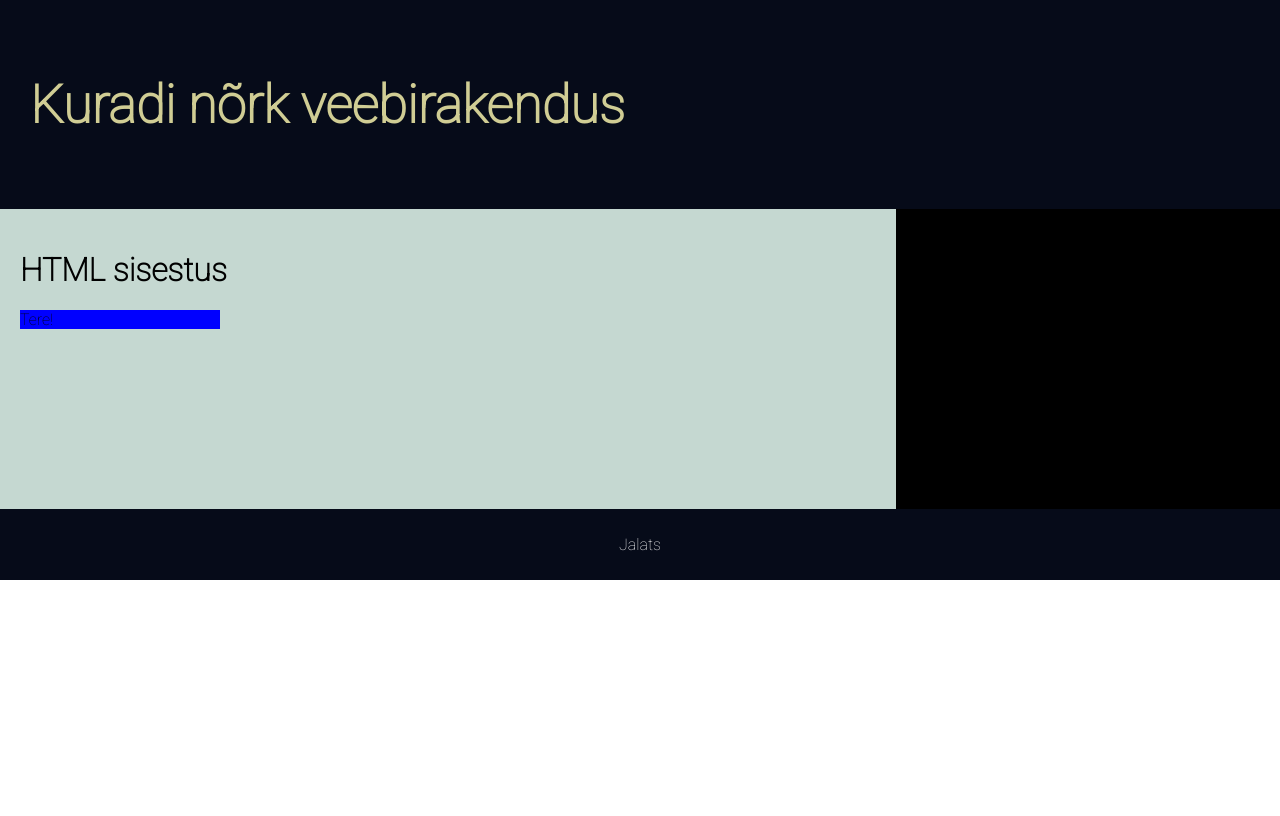
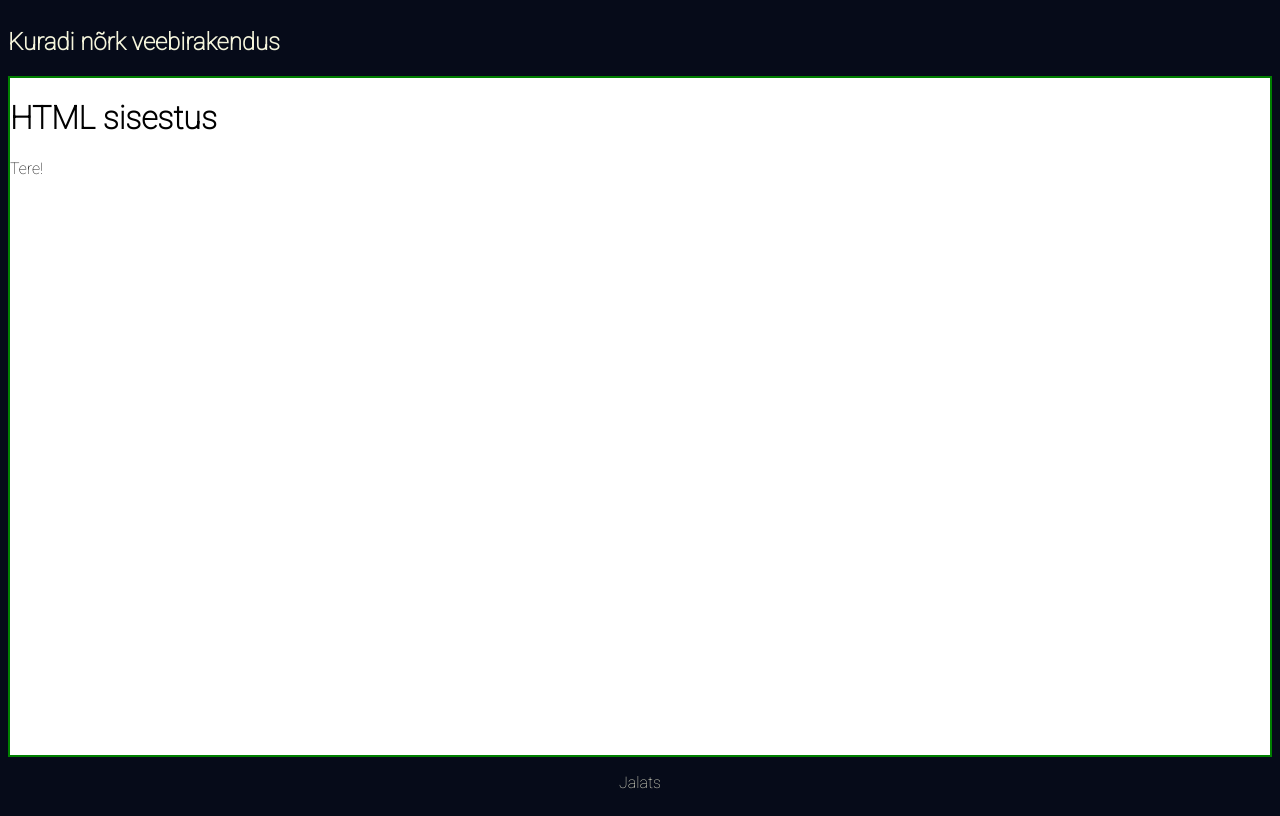
Before and after one commit to ricoandreaslepp/veebileht, a plain HTML site: page esimene.html in a window 1280 px wide. Drawn offline with Linux system fonts and the light colour scheme.

Commit message:
probleemide flex-box baas

```diff
--- a/esimene.html
+++ b/esimene.html
@@ -13,13 +13,13 @@
 
 <body>
     <div class="sissejuhatus_main">
-        <div>
+        <div class="header">
             <header>
                 <h2>Kuradi nõrk veebirakendus</h2>
             </header>
         </div>
 
-        <div class="sissejuhatus">
+        <div class="sisu">
             <div class="pealkiri">
                 <h1>HTML sisestus</h1>
                 <div class="tutvustus">
@@ -28,7 +28,7 @@
             </div>
         </div>
 
-        <div>
+        <div class="footer">
             <footer>
                 <p>Jalats</p>
             </footer>
--- a/style/riskid.css
+++ b/style/riskid.css
@@ -1,91 +1,37 @@
-# https://developer.mozilla.org/en-US/docs/Web/CSS/CSS_Flexible_Box_Layout/Aligning_Items_in_a_Flex_Container
-:root {
-    --border-color: 2px solid yellow;
-}
-
 * {
-    box-sizing: border-box;
     font-family: 'Roboto', sans-serif;
 }
 
-body, html {
-    margin: 0;
-    padding: 0;
+html {
+    background-color: rgb(6, 11, 25);
 }
 
-header {
-    background-color: rgb(6, 11, 25);
-    color: #D0CD94;
-    border: var(--border-color);
-    padding: 30px;
-    font-size: 35px;
+a {
+    text-decoration: none;
 }
 
-footer {
+.sissejuhatus_main {
+    display: flex;
+    flex-direction: column;
+    min-height: 100vh;
+    background-color: #ffffff;
+}
+
+.sissejuhatus_main .header {
     background-color: rgb(6, 11, 25);
-    border: var(--border-color);
-    padding: 10px;
-    text-align: center;
-    color: white;
+    color: #F5F5DC;
 }
 
 .sisu {
-    background-color: yellow;
+    display: flex;
+    flex-direction: column;
+    flex: 2 1 auto;
+    border: 2px solid green;
 }
 
-.sissejuhatus {
-    display: flex;
-
-    background-color: black;
-    align-content: justify-content;
-    border: var(--border-color);
+.sissejuhatus_main .footer {
+    flex-direction: row;
+    background-color: rgb(6, 11, 25);
+    color: #F5F5DC;
+    text-align: center;
 }
-
-.pealkiri {
-    border: var(--border-color);
-    padding: 20px;
-    width: 70%;
-    background-color: #C5D8D1;
-    height: 300px;
-}
-
-.tutvustus {
-    background-color: blue;
-    width: 200px;
-}
-
-.animatsioon {
-    background-color: green;
-}
-
-/* võib-olla pole vajalik */
-
-/* Create two columns/boxes that floats next to each other */
-nav {
-    float: left;
-    width: 30%;
-    height: 300px;
-    background: #06BCC1;
-    padding: 20px;
-    font-size: 20px;
-}
-
-/* Style the list inside the menu */
-nav.ul {
-    list-style-type: none;
-    padding: 0;
-}
-
-nav.ul.a  {
-    color: black;
-}
-
-/* Responsive layout - makes the two columns/boxes stack on top of each other instead of next to each other, on small screens */
-@media (max-width: 600px) {
-
-    nav,
-    article {
-        width: 100%;
-        height: auto;
-    }
-}
```
